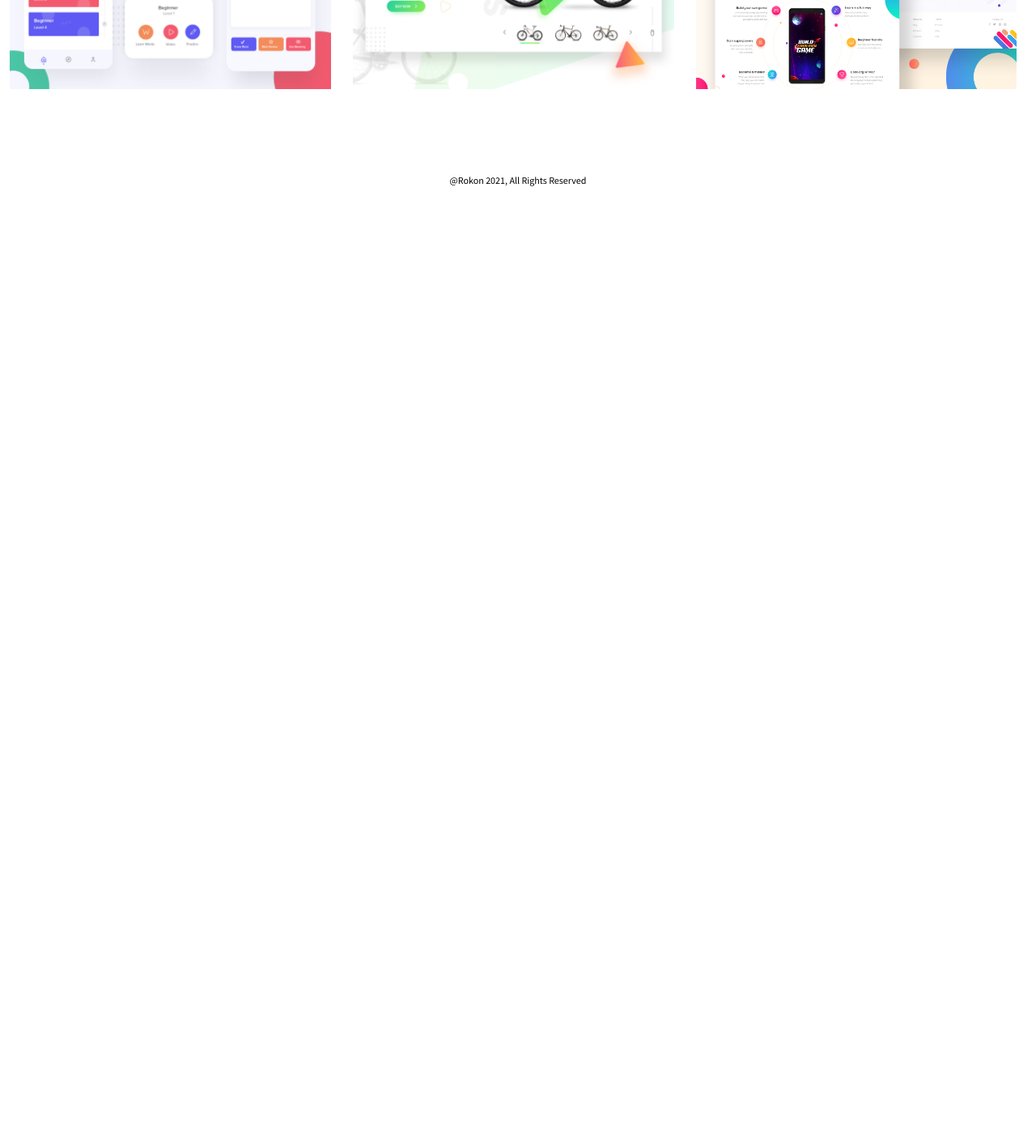
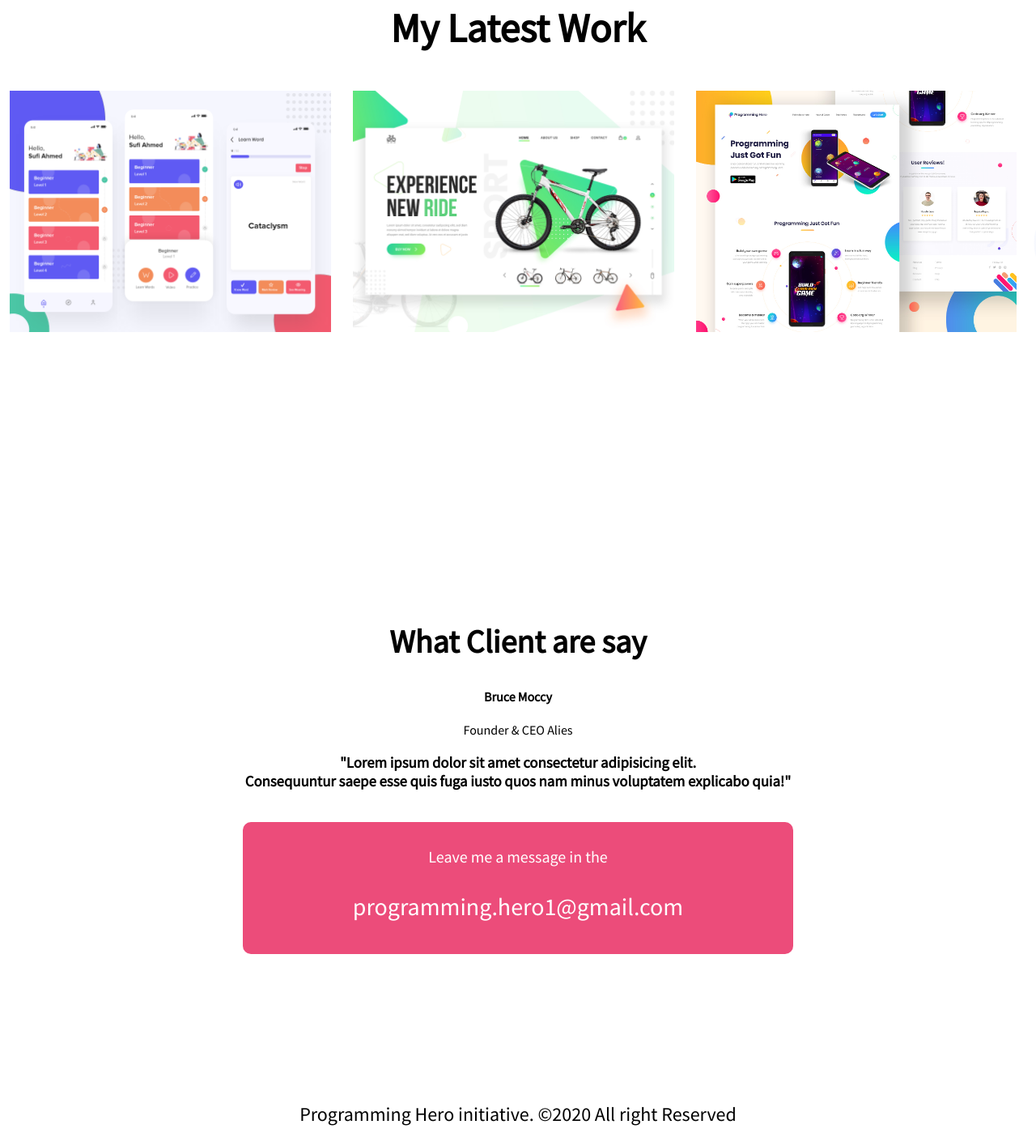
Before and after one commit to rokonrj/Personal-Website, a plain HTML site: page index.html in a window 1280 px wide. Shown: the part 1339-2754 px from the top of the page at 81% size. Before the commit the page ends 1581 px from the top, so only its background shows below. Drawn offline with Linux system fonts and the light colour scheme.

Commit message:
final Update

```diff
--- a/index.html
+++ b/index.html
@@ -65,8 +65,24 @@
       <img src="latest-work/work-3.jpg" alt="">
       </div>
     </section>
+    <section class="testimonials-area">
+      <div class="testimonials">
+        <h2>What Client are say</h2>
+        <h4>Bruce Moccy</h4>
+        <p>Founder & CEO Alies</p>
+        <h3>"Lorem ipsum dolor sit amet consectetur adipisicing elit. <br> Consequuntur saepe esse quis fuga iusto quos nam minus voluptatem explicabo quia!"</h3>
+
+      </div>
+      <br>
+      <div class="contact-box">
+        <p class="message-text">Leave me a message in the</p>
+        <p class="email-text">programming.hero1@gmail.com</p>
+      </div>
+    </section>
+
+
     <footer>
-      <p>@Rokon 2021, All Rights Reserved</p>
+      <p>Programming Hero initiative. &copy;2020 All right Reserved</p>
     </footer>
   </body>
 </html>
--- a/style.css
+++ b/style.css
@@ -12,7 +12,7 @@ h1 {
   color: #ec4c7a;
 }
 .top-bannar {
-  background-image: url("img/top-banner.png");
+  background-image: url("img/header-bg.png");
   background-repeat: no-repeat;
 }
 
@@ -24,10 +24,10 @@ h1 {
 }
 .half-width img {
   width: 100%;
-  height: 450px;
+  height: 550px;
 }
 section {
-  height: 500px;
+  height: 650px;
 }
 .link-button {
   text-decoration: none;
@@ -42,13 +42,17 @@ h2 {
   font-size: 40px;
 }
 .second-section {
-  background-image: url("img/dream-bg.png");
+  background-image: url("img/biography-bg.png");
   background-repeat: no-repeat;
-  background-position: right;
-  background-size: 80px;
+
+}
+.latest-work{
+  background-image: url("img/latest-work-bg.png");
+  background-repeat: no-repeat;
 }
 .half-width1 {
   width: 31%;
+  height: 100%;
   float: left;
   margin-left: 7px;
   margin-right: 10px;
@@ -61,7 +65,31 @@ h2 {
 #latest-work-title {
   text-align: center;
 }
+footer{
+  background-image: url("img/footer-bg.png");
+  background-repeat: no-repeat;
+}
 footer p {
   text-align: center;
-  font-size: 12px;
+  font-size: 24px;
 }
+.testimonials-area{
+  text-align: center;
+}
+.contact-box{
+  text-decoration: none;
+  background-color: #ec4c7a;
+  margin-left: 300px;
+  margin-right: 300px;
+  padding: 10px 20px;
+  border-radius: 10px;
+  color: white;
+  font-weight: 650px;
+}
+.message-text{
+  font-size: 20px;
+
+}
+.email-text{
+  font-size: 30px;
+}
```
